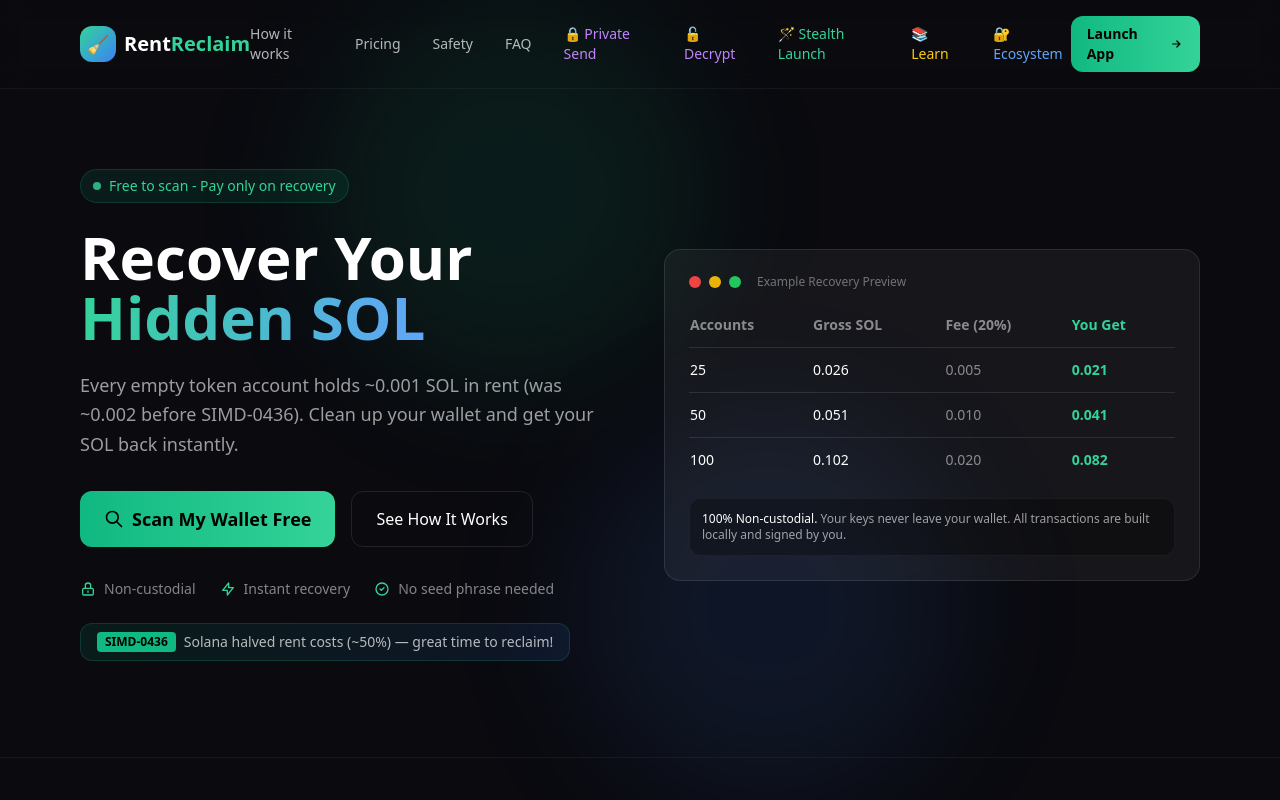
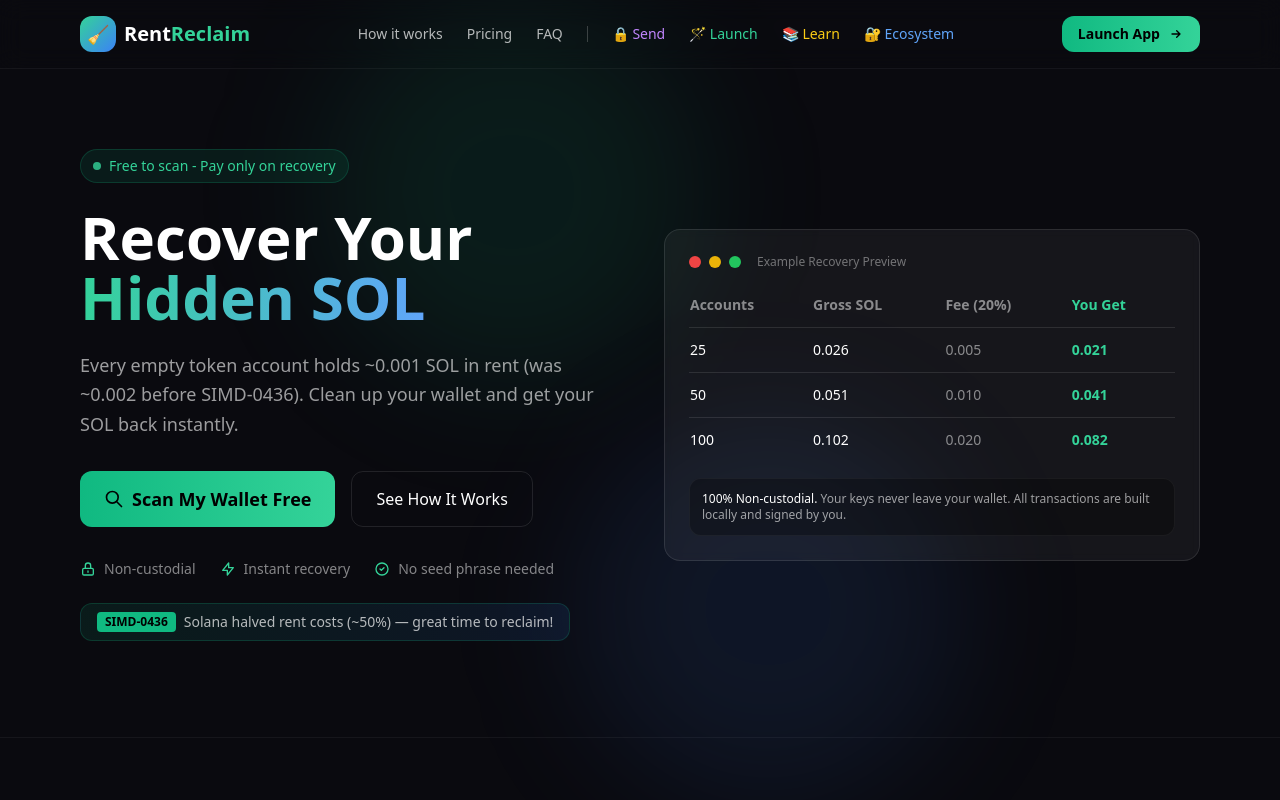
Before and after one commit to ayubeay/rentreclaim-privacy, a React (Vite) app: page / in a window 1280 px wide. Shown: the top 800 px of the page. Built offline with nearby package versions, Linux system fonts and the light colour scheme; no server answers; what @solana/web3.js would draw is missing.

Commit message:
Clean up nav bar - fewer items, better spacing

```diff
--- a/src/Landing.jsx
+++ b/src/Landing.jsx
@@ -18,14 +18,13 @@ export default function Landing() {
             <div className="h-9 w-9 rounded-xl bg-gradient-to-br from-emerald-400 to-blue-500 grid place-content-center text-lg">🧹</div>
             <span className="font-bold text-xl">Rent<span className="text-emerald-400">Reclaim</span></span>
           </a>
-          <nav className="hidden md:flex items-center gap-8 text-sm text-white/70">
+          <nav className="hidden md:flex items-center gap-6 text-sm text-white/70">
             <a href="#how" className="hover:text-white transition">How it works</a>
             <a href="#pricing" className="hover:text-white transition">Pricing</a>
-            <a href="#safety" className="hover:text-white transition">Safety</a>
             <a href="#faq" className="hover:text-white transition">FAQ</a>
-            <a href="/send" className="hover:text-white transition text-purple-400">🔒 Private Send</a>
-            <a href="/decrypt" className="hover:text-white transition text-purple-400">🔓 Decrypt</a>
-            <a href="/launch" className="hover:text-white transition text-emerald-400">🪄 Stealth Launch</a>
+            <div className="h-4 w-px bg-white/20"></div>
+            <a href="/send" className="hover:text-white transition text-purple-400">🔒 Send</a>
+            <a href="/launch" className="hover:text-white transition text-emerald-400">🪄 Launch</a>
             <a href="/learn" className="hover:text-white transition text-yellow-400">📚 Learn</a>
             <a href="/privacy" className="hover:text-white transition text-blue-400">🔐 Ecosystem</a>
           </nav>
```
Also changed, not shown: 6 other files (tests, documents, lock files or other folders).
